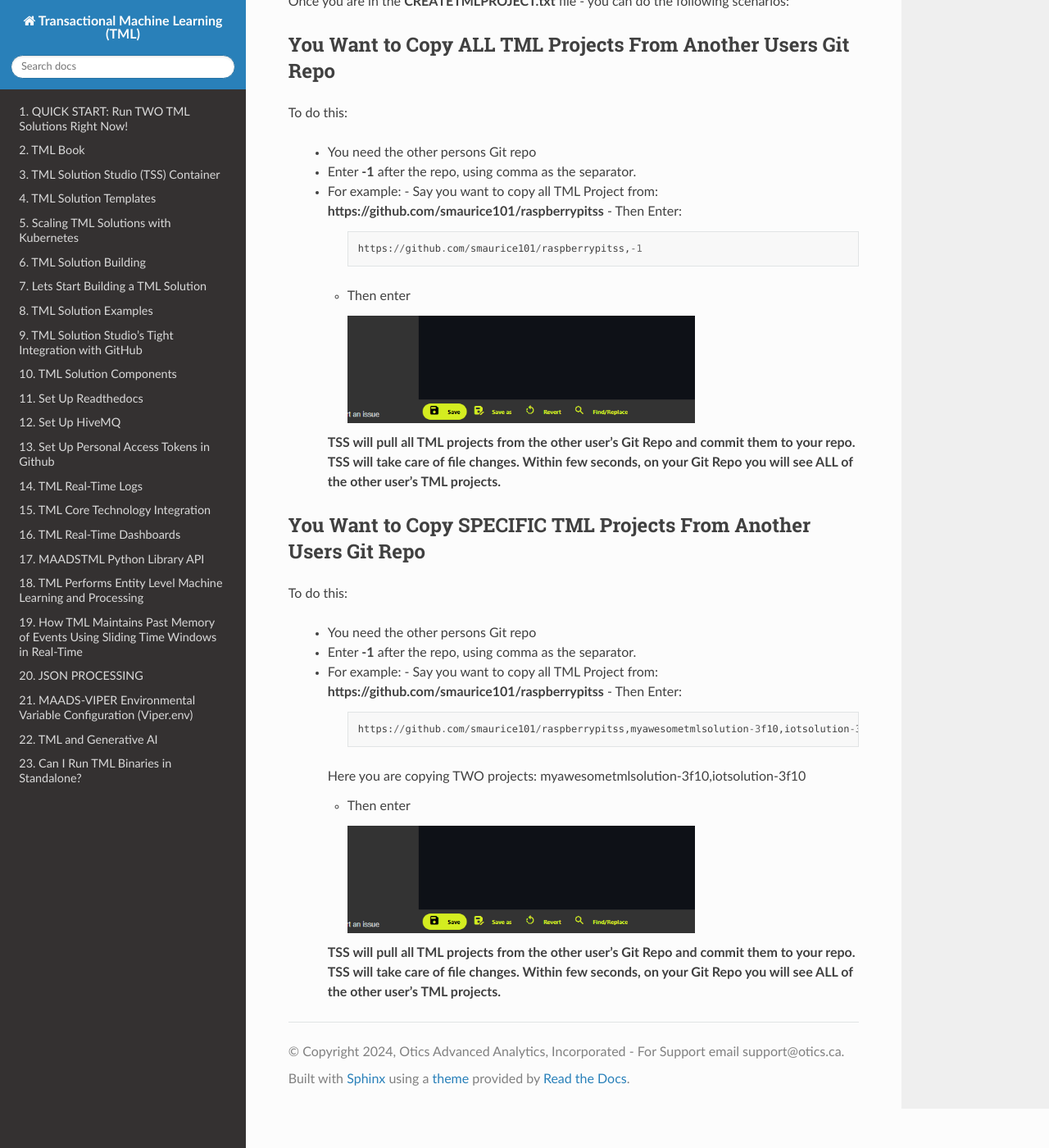
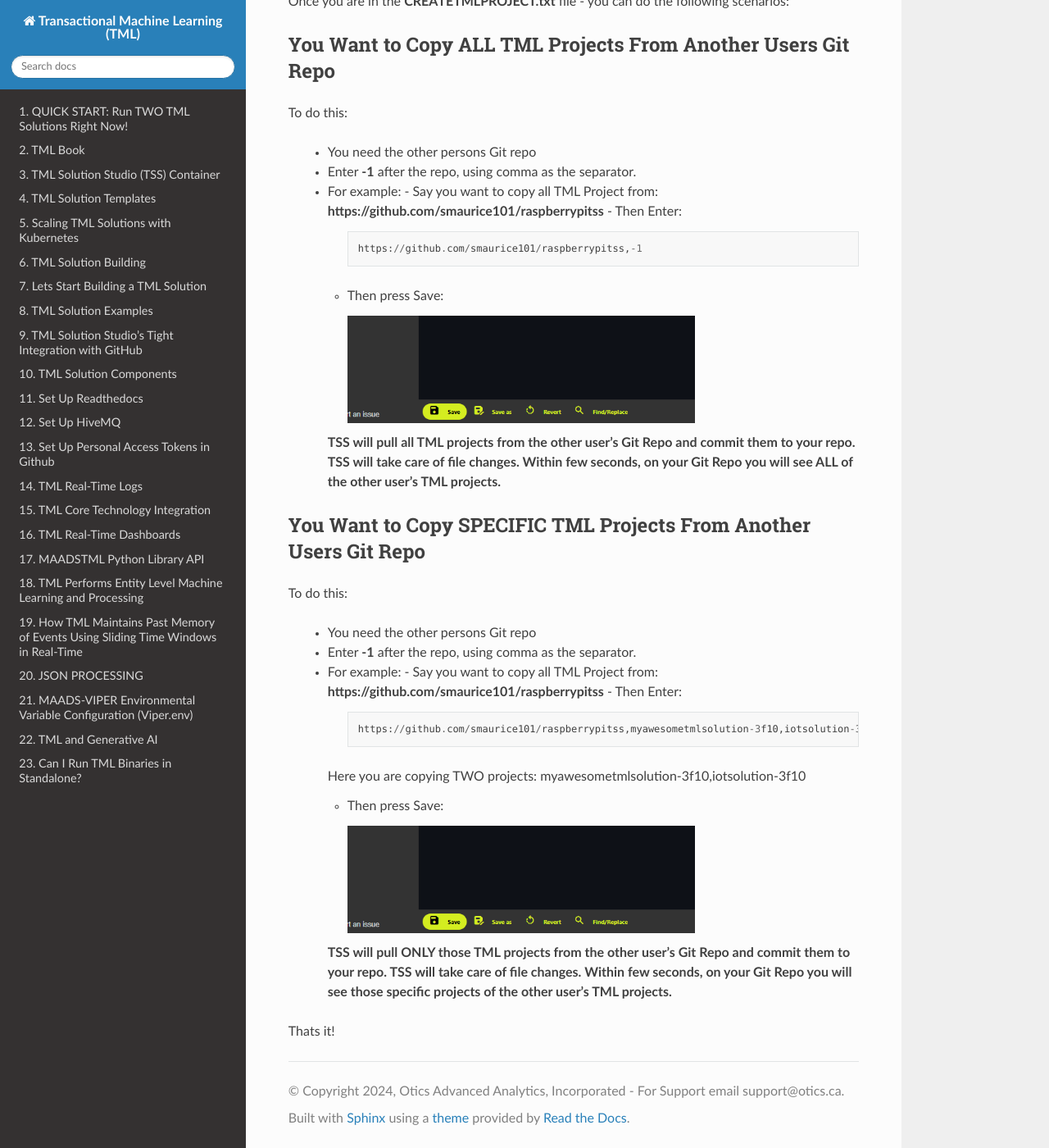
Before and after one commit to smaurice101/readthedocs, a Sphinx documentation site: the page built from docs/source/usercopy.rst, in a window 1280 px wide and 1400 px high, scrolled down 630 px. Shown: the whole window at 82% size. Built offline with Sphinx 7.4.7 and the Read the Docs theme 3.1.0, drawn with Linux system fonts in a browser that asks for light colours.

Commit message:
Update usercopy.rst

```diff
--- a/docs/source/usercopy.rst
+++ b/docs/source/usercopy.rst
@@ -30,7 +30,7 @@ To do this:
 
          https://github.com/smaurice101/raspberrypitss,-1
 
-    - Then enter
+    - Then press Save:
 
       .. figure:: usercopy2.png
          :scale: 70%
@@ -54,9 +54,11 @@ To do this:
 
     Here you are copying TWO projects: myawesometmlsolution-3f10,iotsolution-3f10
 
-    - Then enter
+    - Then press Save:
 
       .. figure:: usercopy2.png
          :scale: 70%
 
-    **TSS will pull all TML projects from the other user's Git Repo and commit them to your repo.  TSS will take care of file changes.  Within few seconds, on your Git Repo you will see ALL of the other user's TML projects.**
+    **TSS will pull ONLY those TML projects from the other user's Git Repo and commit them to your repo.  TSS will take care of file changes.  Within few seconds, on your Git Repo you will see those specific projects of the other user's TML projects.**
+
+Thats it!
```
